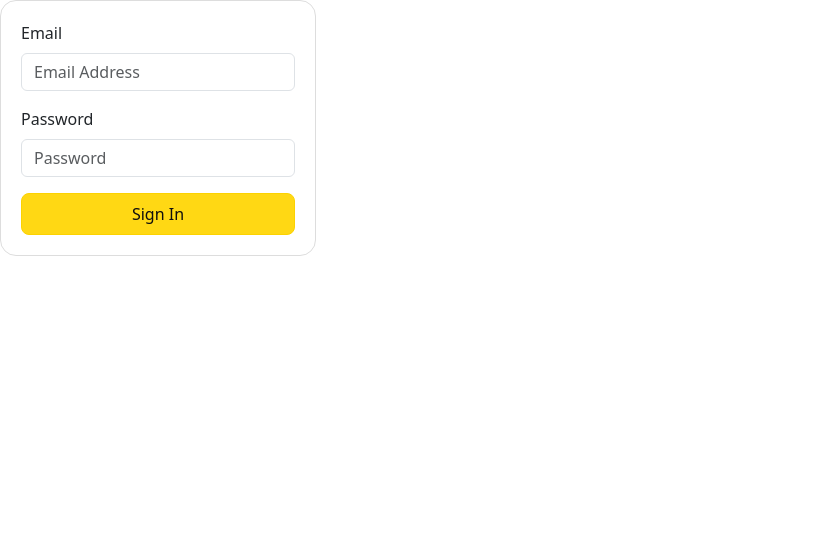
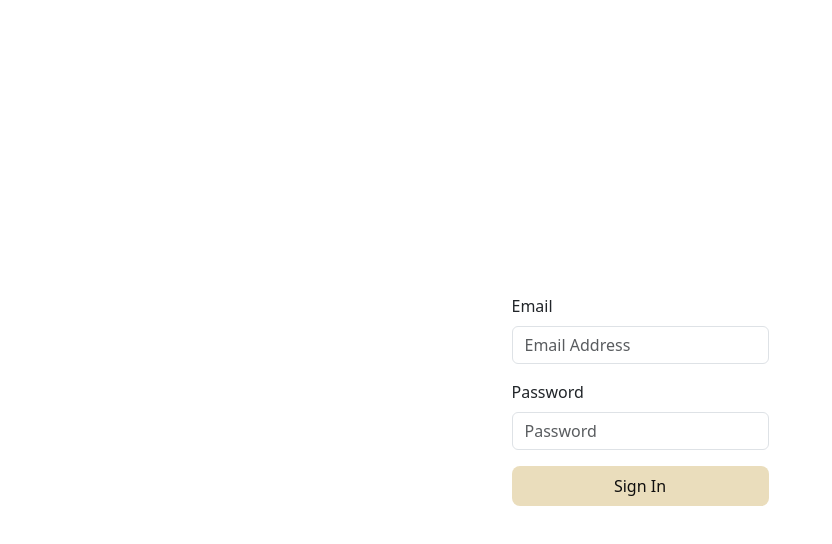
Before and after one commit to gsprasannabalaji/bos-buy-commerce, a React (Vite) app in the folder frontend/: page /login in a window 1280 px wide. Shown: the top 544 px of the page, without its empty margins (0-832 px from the left). Built offline with nearby package versions, Linux system fonts and the light colour scheme; no server answers.

Commit message:
updated the styles for login, added the scss variables

```diff
--- a/frontend/src/scss/abstracts/_variables.scss
+++ b/frontend/src/scss/abstracts/_variables.scss
@@ -11,5 +11,11 @@ $primary-yellow: #FFD814;
 $secondary-yellow: #FCD200;
 $golden-rod: goldenrod;
 $green: #198754;
+$greyish-green : #eaddbc;
+$greyish-yellow : #D3D4C4;
+
+
+// box-shadow
+$box-shadow-1: 0 4px 10px rgba(0, 0, 0, 0.1);
 
 $hover-darken-percentage: 10%;
--- a/frontend/src/scss/pages/Login.scss
+++ b/frontend/src/scss/pages/Login.scss
@@ -1,36 +1,44 @@
 .login {
+    display: grid;
+    place-items: center;
+    height: 100vh;
 
     &__form {
-        border: 1px solid #ddd;
-        border-radius: toRem(16px);
-        padding: toRem(20px);
-        width: toRem(316px);
 
-        &__input:focus  {
+        &__input:focus {
             box-shadow: 0 0 0 0;
             border-color: $golden-rod;
         }
 
         &__cta {
-            background-color: $primary-yellow;
+            background-color: $greyish-green;
+            border: none;
             border-radius: toRem(8px);
-            border: 1px solid $secondary-yellow;
             color: $primary-black;
             margin-top: toRem(16px);
             padding: toRem(8px);
             width: 100%;
+
             &:hover {
-                background: #F7CA00;
-                border-color: #F2C200;
+                background-color: darken($greyish-yellow, 10%);
                 cursor: pointer;
             }
         }
     }
 
-    &__wrapper-left {
-        &__img {
-            height: 100%;
-            width: 100%;
+    &__wrapper {
+        &-left {
+            &__img {
+                height: 100%;
+                width: 100%;
+            }
+        }
+
+        &-right {
+            background: $primary-white;
+            padding: toRem(32px);
+            border-radius: toRem(8px);
+            box-shadow: $box-shadow-1;
         }
     }
 }
```
